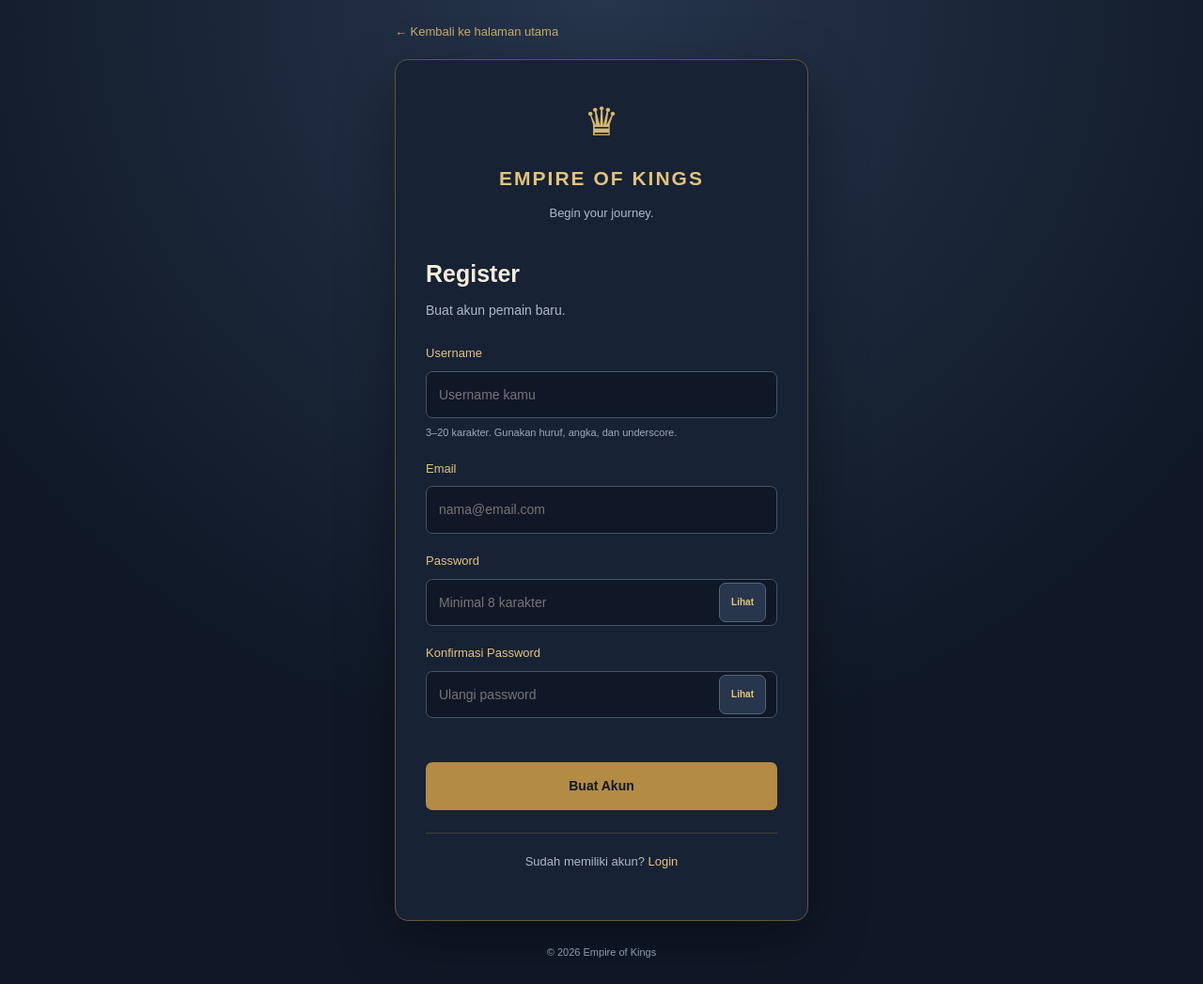
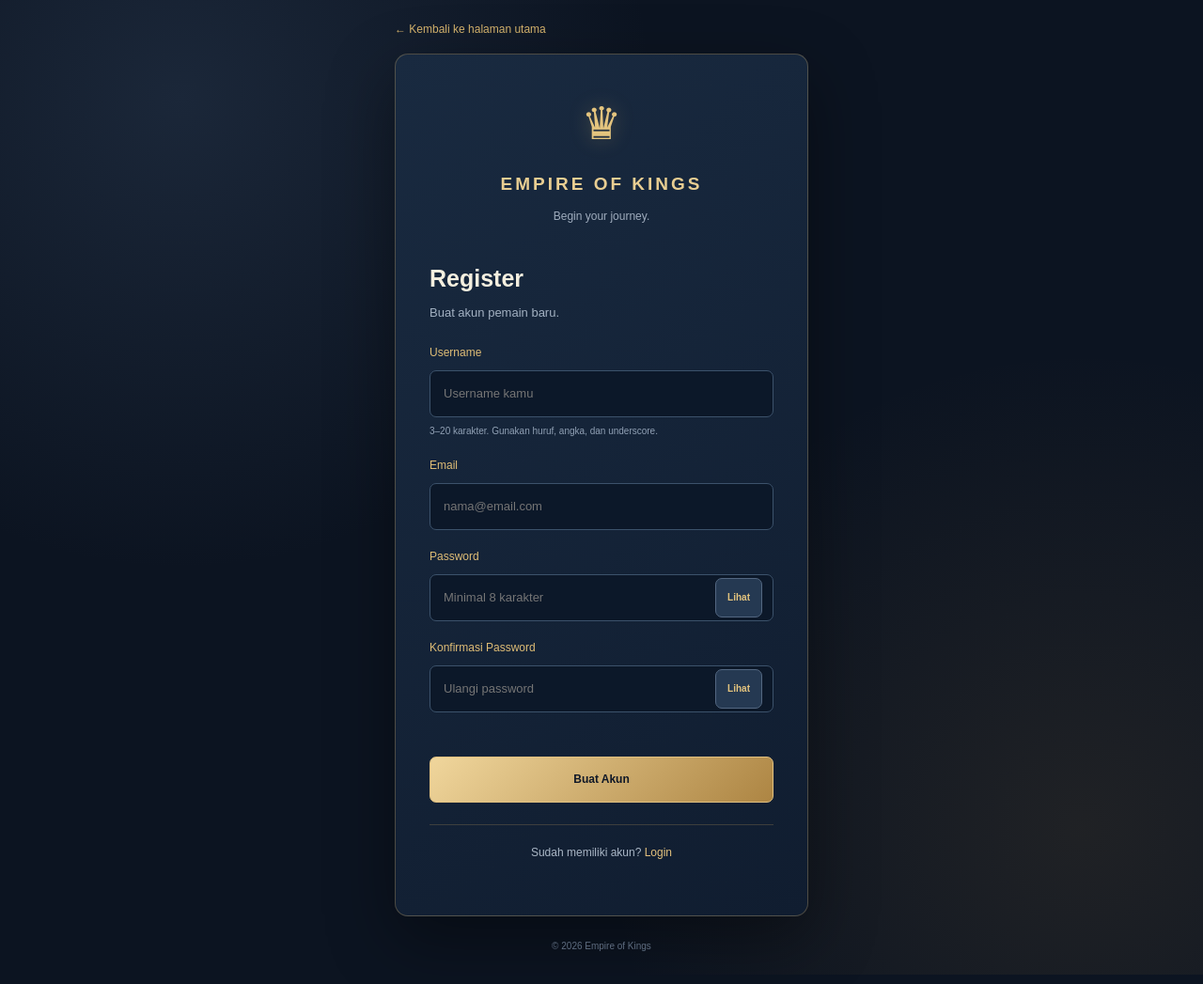
Before and after one commit to dhiaganteng1234567-netizen/empire-of-kings1, a plain HTML site: page register.html in a window 1280 px wide. Shown: the whole page at 94% size. Drawn offline with nearby package versions, Linux system fonts and the light colour scheme.

Commit message:
Update auth.css

```diff
--- a/css/auth.css
+++ b/css/auth.css
@@ -1,231 +1,406 @@
 /* ==========================================
    EMPIRE OF KINGS
-   AUTHENTICATION STYLE
-   VERSION 0.21
+   PREMIUM AUTH DESIGN
+   VERSION 0.30
 ========================================== */
 
 .auth-page {
+
     min-height: 100vh;
+
     margin: 0;
 
     background:
+
         radial-gradient(
-            circle at top,
-            #26354b,
-            #101827 65%
-        );
+            circle at 15% 10%,
+            rgba(65, 88, 119, .28),
+            transparent 35%
+        ),
 
-    color: #f4ecd9;
+        radial-gradient(
+            circle at 90% 85%,
+            rgba(164, 124, 63, .13),
+            transparent 35%
+        ),
+
+        #0c1421;
+
+    color: #f4efdf;
+
 }
 
+
 .auth-container {
-    width: 100%;
+
     min-height: 100vh;
 
     display: flex;
+
     flex-direction: column;
+
     justify-content: center;
+
     align-items: center;
 
-    padding: 24px;
-    box-sizing: border-box;
+    padding: 22px;
+
 }
 
+
 .auth-back {
+
     width: 100%;
+
     max-width: 440px;
 
-    color: #c9ad70;
+    margin-bottom: 16px;
+
+    color: #d6b46d;
+
+    font-size: 12px;
+
     text-decoration: none;
 
-    margin-bottom: 18px;
-    font-size: 13px;
 }
 
+
 .auth-card {
+
     width: 100%;
+
     max-width: 440px;
 
-    padding: 32px;
+    padding: 36px;
+
+    border-radius: 14px;
+
+    border: 1px solid rgba(214, 180, 109, .3);
+
+    background:
+
+        linear-gradient(
+            145deg,
+            #192a40,
+            #101d30
+        );
+
+    box-shadow:
+
+        0 25px 70px rgba(0, 0, 0, .4);
+
+    animation: authEnter .55s ease both;
+
+}
+
+
+.auth-brand {
+
+    text-align: center;
+
+    margin-bottom: 35px;
+
+}
+
+
+.auth-crown {
+
+    font-size: 48px;
+
+    color: #e4c47e;
+
+    text-shadow:
+
+        0 0 22px rgba(214, 180, 109, .3);
+
+}
+
+
+.auth-brand h1 {
+
+    color: #e9ce92;
+
+    font-size: 19px;
+
+    letter-spacing: 3px;
+
+    margin: 10px 0;
+
+}
+
+
+.auth-brand p {
+
+    color: #9facbd;
+
+    font-size: 12px;
+
+}
+
+
+.auth-heading {
+
+    margin-bottom: 23px;
+
+}
+
+
+.auth-heading h2 {
+
+    font-size: 25px;
+
+    margin-bottom: 7px;
+
+    color: #f4efdf;
+
+}
+
+
+.auth-heading p {
+
+    color: #a3b1c2;
+
+    font-size: 13px;
+
+}
+
+
+.auth-field {
+
+    margin-bottom: 19px;
+
+}
+
+
+.auth-field label {
+
+    display: block;
+
+    margin-bottom: 8px;
+
+    color: #dfbd76;
+
+    font-size: 12px;
+
+}
+
+
+.auth-field input {
+
+    width: 100%;
+
+    padding: 14px;
+
     box-sizing: border-box;
 
-    border: 1px solid #665535;
-    border-radius: 14px;
+    border: 1px solid #3c526b;
 
-    background: #172235;
-
-    box-shadow:
-        0 20px 60px rgba(0, 0, 0, .35);
-}
-
-.auth-brand {
-    text-align: center;
-    margin-bottom: 34px;
-}
-
-.auth-crown {
-    font-size: 42px;
-    color: #d8b76e;
-}
-
-.auth-brand h1 {
-    font-size: 21px;
-    letter-spacing: 2px;
-    color: #e3c37b;
-    margin: 10px 0;
-}
-
-.auth-brand p {
-    color: #aeb9c8;
-    font-size: 13px;
-}
-
-.auth-heading {
-    margin-bottom: 24px;
-}
-
-.auth-heading h2 {
-    font-size: 25px;
-    margin-bottom: 8px;
-}
-
-.auth-heading p {
-    color: #aeb9c8;
-    font-size: 14px;
-}
-
-.auth-field {
-    margin-bottom: 19px;
-}
-
-.auth-field label {
-    display: block;
-    margin-bottom: 8px;
-    font-size: 13px;
-    color: #e3c37b;
-}
-
-.auth-field input {
-    width: 100%;
-    box-sizing: border-box;
-
-    padding: 13px;
-
-    border: 1px solid #44536a;
     border-radius: 7px;
 
     outline: none;
 
-    background: #101827;
-    color: #f4ecd9;
+    background: #0c1829;
 
-    font-size: 14px;
+    color: #f4efdf;
+
+    font-size: 13px;
+
 }
 
+
 .auth-field input:focus {
-    border-color: #d8b76e;
+
+    border-color: #d6b46d;
+
+    box-shadow:
+
+        0 0 0 3px rgba(214, 180, 109, .08);
+
 }
 
+
 .auth-field small {
+
     display: block;
-    color: #9ca9bb;
+
     margin-top: 7px;
-    font-size: 11px;
+
+    color: #91a1b5;
+
+    font-size: 10px;
+
 }
 
+
 .password-wrapper {
+
     display: flex;
+
     align-items: center;
+
     gap: 7px;
+
 }
 
+
 .password-wrapper input {
+
     flex: 1;
+
     min-width: 0;
+
 }
 
+
 .password-toggle {
+
     padding: 12px;
 
-    background: #27364c;
-    border: 1px solid #53647a;
+    background: #253952;
+
+    border: 1px solid #536781;
+
     border-radius: 7px;
 
-    color: #e3c37b;
-    cursor: pointer;
+    color: #e4c47e;
+
+    font-size: 10px;
+
 }
 
+
 .auth-button {
+
     width: 100%;
+
     padding: 14px;
 
-    border: 0;
+    margin-top: 8px;
+
+    border: 1px solid #e0c080;
+
     border-radius: 7px;
 
-    background: #b38b43;
+    background:
+
+        linear-gradient(
+            135deg,
+            #f0d69c,
+            #ad8543
+        );
+
     color: #101827;
 
+    font-size: 12px;
+
     font-weight: bold;
-    font-size: 14px;
 
-    cursor: pointer;
-    margin-top: 8px;
+    transition: .2s ease;
+
 }
 
+
 .auth-button:hover {
-    background: #d0ad65;
+
+    transform: translateY(-2px);
+
+    filter: brightness(1.08);
+
 }
 
+
 .auth-button:disabled {
-    opacity: .6;
-    cursor: not-allowed;
+
+    opacity: .55;
+
 }
 
+
 .auth-message {
+
     min-height: 20px;
-    font-size: 12px;
+
+    font-size: 11px;
+
     line-height: 1.5;
+
 }
 
+
 .auth-message.error {
-    color: #ff9999;
+
+    color: #f08d8d;
+
 }
 
+
 .auth-message.success {
-    color: #8ed6a2;
+
+    color: #85dba6;
+
 }
 
+
 .auth-footer {
+
+    margin-top: 23px;
+
     text-align: center;
+
+    color: #aab7c6;
+
+    font-size: 12px;
+
+}
+
+
+.auth-footer a {
+
+    color: #e3c17d;
+
+    text-decoration: none;
+
+}
+
+
+.auth-copyright {
+
     margin-top: 24px;
 
-    font-size: 13px;
-    color: #aeb9c8;
+    color: #72839a;
+
+    font-size: 10px;
+
 }
 
-.auth-footer a {
-    color: #e3c37b;
-    text-decoration: none;
+
+@keyframes authEnter {
+
+    from {
+
+        opacity: 0;
+
+        transform: translateY(15px);
+
+    }
+
+    to {
+
+        opacity: 1;
+
+        transform: translateY(0);
+
+    }
+
 }
 
-.auth-copyright {
-    color: #8d9bad;
-    font-size: 11px;
-    margin-top: 25px;
-}
 
 @media (max-width: 480px) {
 
-    .auth-container {
-        padding: 15px;
-    }
+    .auth-card {
 
-    .auth-card {
-        padding: 23px;
-    }
+        padding: 24px;
 
-    .auth-brand h1 {
-        font-size: 18px;
     }
 
 }
```
